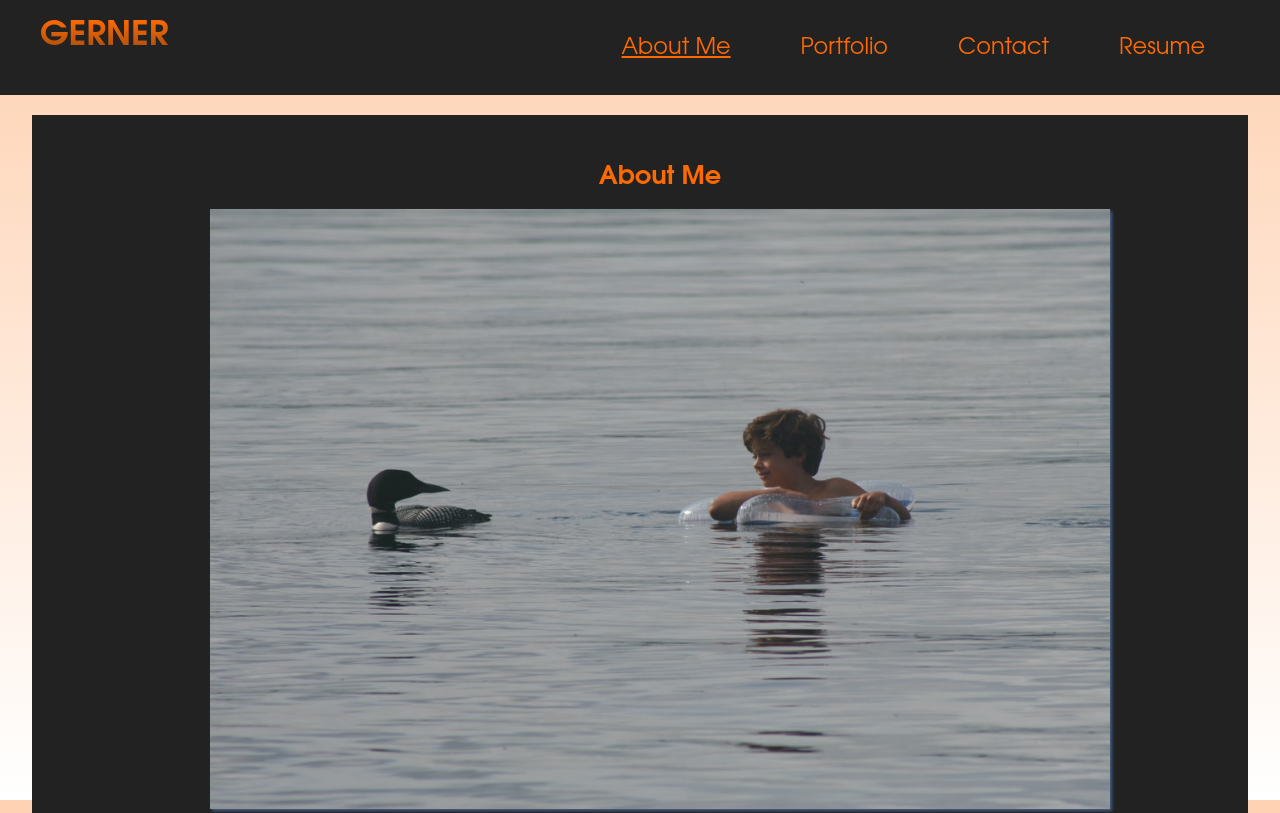
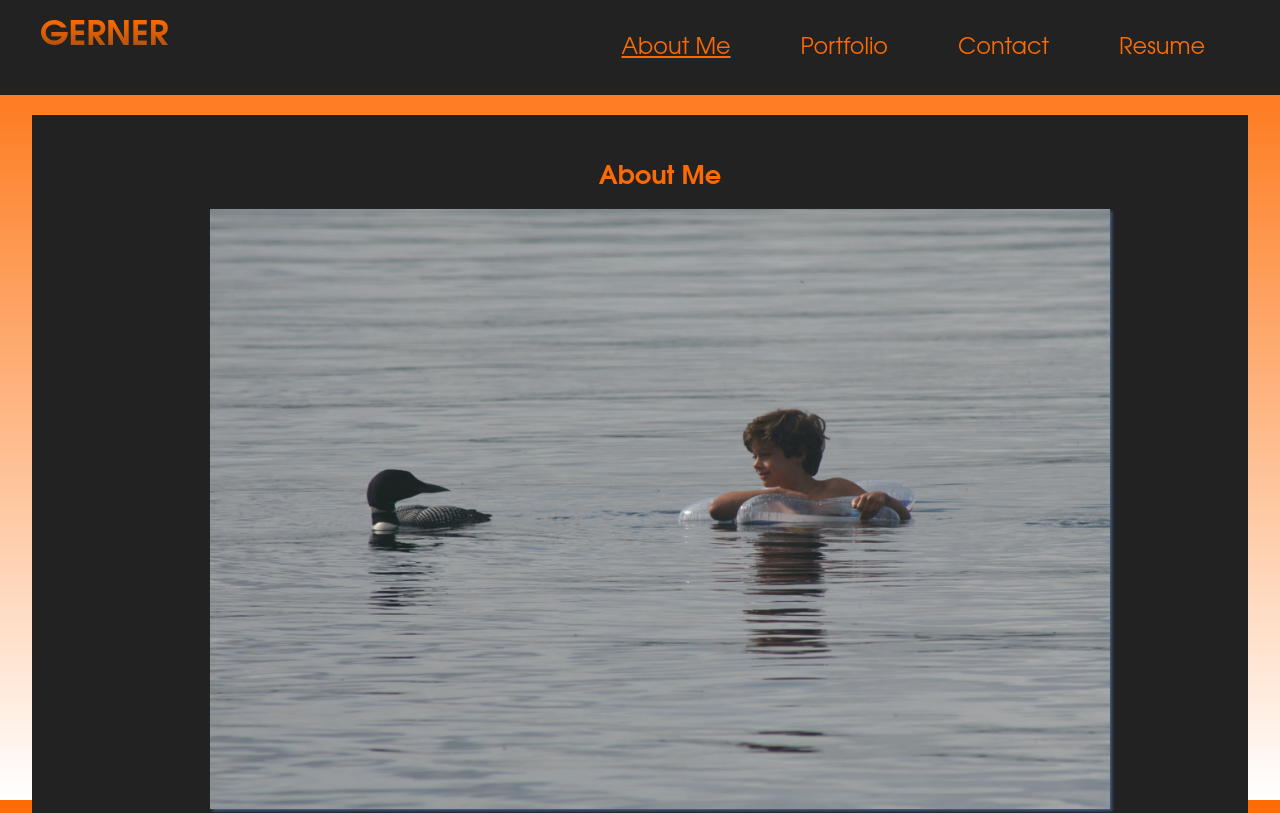
Before and after one commit to bgerner/react-portfolio, a React (Create React App) app: page / in a window 1280 px wide. Shown: the top 813 px of the page. Built offline with nearby package versions, Linux system fonts and the light colour scheme.

Commit message:
changed background gradient

```diff
--- a/src/components/assets/css/app.css
+++ b/src/components/assets/css/app.css
@@ -10,7 +10,7 @@
 }
 body {
   font-family: "Avantgarde", "TeX Gyre Adventor", "URW Gothic L", "sans-serif";
-  background: -webkit-linear-gradient(rgba(253, 106, 2, 0.3), white);
+  background: -webkit-linear-gradient(rgba(253, 106, 2, 1), white);
   width: auto;
   background-repeat: no-repeat;
   background-attachment: fixed;
```
Also changed, not shown: src/index.css (line endings or trailing spaces).
